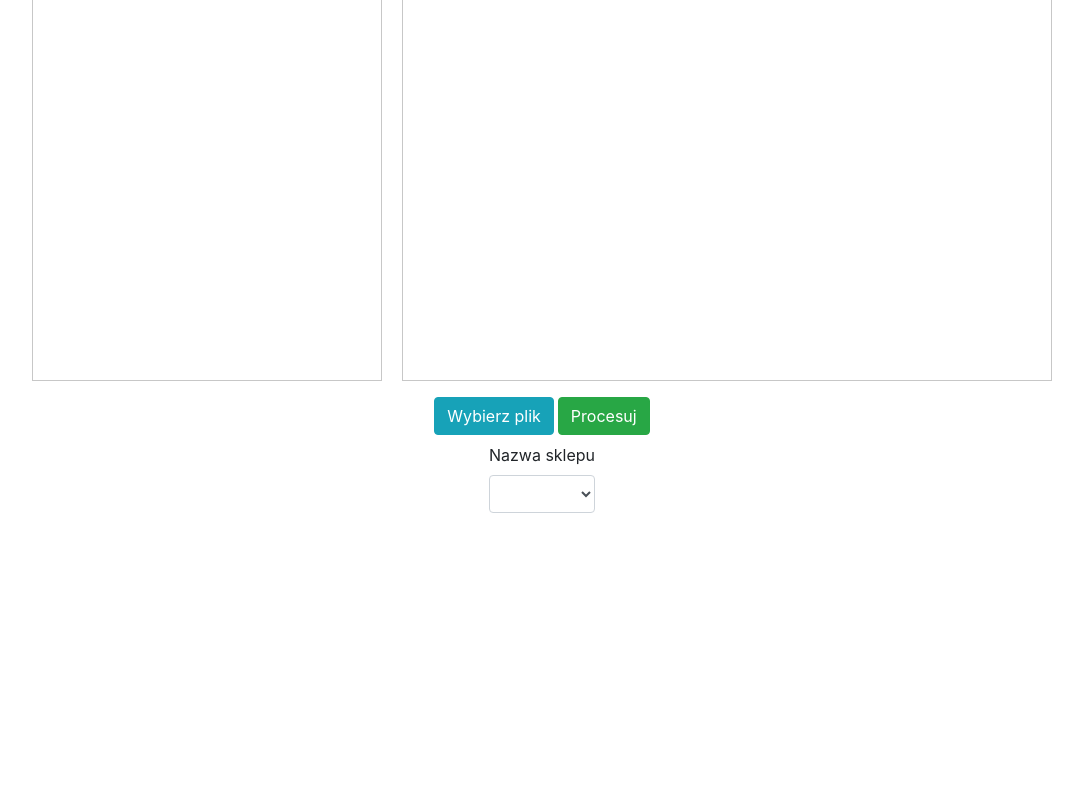
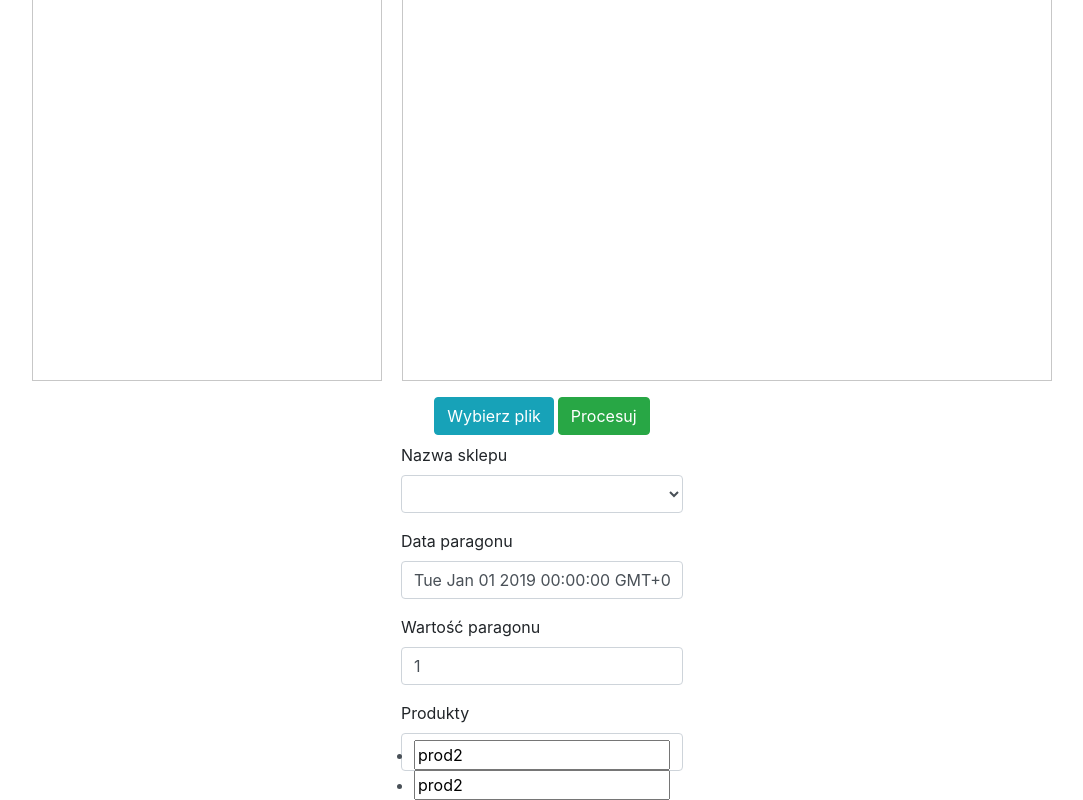
Before and after one commit to korczakk/ReceiptAnalyzer, an Angular app: page /import-receipt in a window 1280 px wide. Shown: the part 275-1075 px from the top of the page, without its empty margins (98-1181 px from the left). Before the commit the page ends 804 px from the top, so only its background shows below. Built offline with nearby package versions, Linux system fonts and the light colour scheme.

Commit message:
receipt form - in progress

```diff
--- a/src/app/ReceiptImportModule/components/receipt-form/receipt-form.component.html
+++ b/src/app/ReceiptImportModule/components/receipt-form/receipt-form.component.html
@@ -1,8 +1,24 @@
-<form>
+<form >
     <div class="form-group">
         <label for="store">Nazwa sklepu</label>
         <select id="store" name="store" [(ngModel)]="receiptData.store" class="form-control">
             <option></option>
         </select>
     </div>
+    <div class="form-group">
+        <label for="receiptDate">Data paragonu</label>
+        <input type="text" id="receiptDate" name="shoppingDate" [(ngModel)]="receiptData.shoppingDate" class="form-control"/>
+    </div>
+    <div class="form-group">
+        <label for="totalAmount">Wartość paragonu</label>
+        <input type="text" id="totalAmount" name="totalAmount" [(ngModel)]="receiptData.totalAmount" class="form-control"/>
+    </div>
+    <div class="form-group">
+        <label for="items">Produkty</label>
+        <ul type="text" id="items" class="form-control">
+            <li *ngFor="let item of receiptData.items" >
+                <input type="text" name="item.productName" [(ngModel)]="item.productName"/>
+            </li>
+        </ul>
+    </div>
 </form>
--- a/src/app/ReceiptImportModule/components/receipt-form/receipt-form.component.ts
+++ b/src/app/ReceiptImportModule/components/receipt-form/receipt-form.component.ts
@@ -27,5 +27,24 @@ export class ReceiptFormComponent implements OnInit {
     this.receiptDataService.receiptData.subscribe(data => {
       this._receiptData = data;
     });
+
+    this.receiptDataService.addItem({
+      store: {storeName: "CCC"},
+      shoppingDate: new Date("2019-01-01"),
+      totalAmount: 1,
+      items: [{
+        productName: "prod1",
+        productsQuantity: 1,
+        productPrice: 10,
+        productCategory: {categoryName: "kat1"}
+      },
+      {
+        productName: "prod2",
+        productsQuantity: 11,
+        productPrice: 20,
+        productCategory: {categoryName: "kat2"}
+      }]
+
+    });
   }
 }
```
